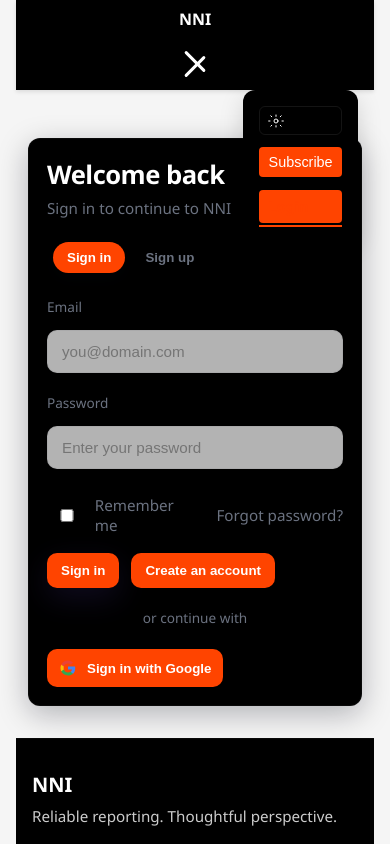
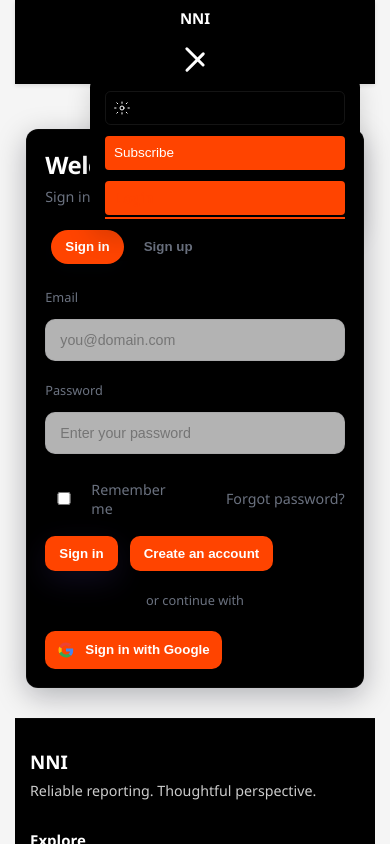
Before and after one commit to Knowledge-Benjamin/NNI, a React (Vite) app in the folder NNI_frontend/: page /login in a window 390 px wide. Both pictures are taken after a click on the button "Toggle navigation". Shown: the top 844 px of the page. Built offline with nearby package versions, Linux system fonts and the light colour scheme; no server answers.

Commit message:
Mobile UI upgrade

```diff
--- a/NNI_frontend/src/App.css
+++ b/NNI_frontend/src/App.css
@@ -117,6 +117,7 @@
   max-width: 80rem; /* 1280px */
   margin: 0 auto;
   padding: 0 1rem;
+  position: relative; /* allow absolute-positioned mobile nav to align to header content */
 }
 
 header nav {
@@ -130,6 +131,10 @@
   color: var(--header-text);
   font-size: 0.9rem;
   font-weight: 500;
+}
+
+header nav a {
+  padding: 0.5rem 0.25rem;
 }
 
 .subscribe-button {
@@ -262,9 +267,9 @@
   align-items: center;
 }
 .article-page-title {
-  font-size: 2.25rem;
-  line-height: 1.05;
-  margin: 0.5rem 0 1rem;
+  font-size: clamp(1.5rem, 3.4vw, 2.25rem);
+  line-height: 1.08;
+  margin: 0.6rem 0 1rem;
   font-weight: 800;
   color: var(--text);
 }
@@ -371,7 +376,7 @@
 }
 
 .article-title {
-  font-size: 1.5rem;
+  font-size: clamp(1.125rem, 2vw, 1.5rem);
   font-weight: 600;
   color: var(--text);
   margin: 0.5rem 0;
@@ -396,6 +401,164 @@
   gap: 1rem;
   margin-bottom: 1.5rem;
   align-items: start;
+}
+
+/* Mobile-first responsive overrides and UX improvements */
+/* Navigation: hamburger, mobile overlay nav */
+.hamburger {
+  display: none;
+  width: 2.25rem;
+  height: 2.25rem;
+  background: transparent;
+  border: none;
+  flex-direction: column;
+  justify-content: space-between;
+  padding: 0.25rem;
+  cursor: pointer;
+}
+.hamburger span {
+  display: block;
+  height: 0.125rem; /* 2px */
+  background: var(--header-text);
+  border-radius: 1rem;
+  transition: transform 180ms ease, opacity 180ms ease;
+}
+.hamburger.open span:nth-child(1) {
+  transform: translateY(0.55rem) rotate(45deg);
+}
+.hamburger.open span:nth-child(2) {
+  opacity: 0;
+}
+.hamburger.open span:nth-child(3) {
+  transform: translateY(-0.55rem) rotate(-45deg);
+}
+
+header nav {
+  display: flex;
+  gap: 1rem;
+  align-items: center;
+}
+
+/* Mobile behavior */
+@media (max-width: 900px) {
+  .header-left {
+    gap: 1rem;
+  }
+  .search-box {
+    width: 12rem; /* more compact on phones */
+  }
+  .header-content {
+    padding: 0 0.75rem;
+  }
+  .hamburger {
+    display: flex;
+  }
+  header nav {
+    position: absolute;
+    right: 0;
+    top: 100%;
+    background: var(--surface);
+    color: var(--text);
+    width: min(90%, 18rem);
+    max-width: 20rem;
+    transform: translateY(0.5rem) scale(0.98);
+    opacity: 0;
+    pointer-events: none;
+    border-radius: 0.5rem;
+    box-shadow: 0 8px 24px rgba(2, 6, 23, 0.12);
+    padding: 0.75rem;
+    flex-direction: column;
+    gap: 0.5rem;
+    transition: opacity 160ms ease, transform 160ms ease;
+    z-index: 1200;
+  }
+  header nav.mobile-open {
+    opacity: 1;
+    pointer-events: auto;
+    transform: translateY(0) scale(1);
+  }
+  header nav a,
+  header nav .subscribe-button,
+  header nav .login-button {
+    width: 100%;
+  }
+}
+
+/* Article / list responsiveness: stack columns on smaller screens */
+@media (max-width: 900px) {
+  .articles-container {
+    display: block;
+    padding: 0 0.75rem;
+  }
+  .article-grid {
+    grid-template-columns: 1fr;
+  }
+  .article-card {
+    grid-template-columns: 1fr;
+    gap: 0.75rem;
+  }
+  .article-image {
+    height: 10rem; /* 160px approx */
+    border-radius: 0.5rem;
+  }
+  .article-page {
+    margin: 0.75rem;
+    padding: 0.75rem;
+  }
+  .article-hero .article-media {
+    max-height: 18rem; /* lower height for phones */
+  }
+  .article-video-placeholder .play-overlay {
+    width: 3.25rem;
+    height: 3.25rem;
+    font-size: 1.125rem;
+  }
+}
+
+/* Tablets: slightly larger layout and spacing */
+@media (min-width: 901px) and (max-width: 1200px) {
+  .articles-container {
+    display: grid;
+    grid-template-columns: 2fr 1fr;
+    gap: 1rem;
+    padding: 0 1rem;
+  }
+  .article-hero .article-media {
+    max-height: 24rem;
+  }
+}
+
+/* Page loader (full-screen friendly, rem-based) */
+.page-loader {
+  position: fixed;
+  inset: 0;
+  display: flex;
+  align-items: center;
+  justify-content: center;
+  background: rgba(255, 255, 255, 0.6);
+  backdrop-filter: blur(4px);
+  z-index: 2000;
+}
+.page-loader .spinner {
+  width: 3rem;
+  height: 3rem;
+  border-radius: 9999px;
+  border: 0.4rem solid rgba(0, 0, 0, 0.08);
+  border-top-color: var(--accent);
+  animation: spin 900ms linear infinite;
+}
+@keyframes spin {
+  to {
+    transform: rotate(360deg);
+  }
+}
+
+/* Improve readability on large screens */
+@media (min-width: 1400px) {
+  .container {
+    max-width: 1200px;
+    margin: 0 auto;
+  }
 }
 
 .sidebar-article-image {
@@ -452,6 +615,17 @@
 .error {
   color: #ffb4a9;
   border: 1px solid rgba(255, 84, 0, 0.08);
+}
+
+/* Ensure interactive elements are comfortably tappable on mobile */
+button,
+a.subscribe-button,
+.login-button,
+header nav a,
+.nav-user {
+  min-height: 2.25rem;
+  min-width: 2.25rem;
+  padding: 0.5rem 0.75rem;
 }
 
 /* Theme toggle button */
@@ -907,7 +1081,7 @@
   max-width: 1200px;
 }
 .sidenav {
-  width: 220px;
+  width: 13.75rem; /* 220px in rem */
   background: var(--surface);
   border-radius: 12px;
   padding: 0.75rem;
@@ -917,7 +1091,7 @@
   transition: width 180ms ease;
 }
 .sidenav.collapsed {
-  width: 72px;
+  width: 4.5rem; /* 72px in rem */
 }
 .sidenav-inner {
   display: flex;
--- a/NNI_frontend/src/components/NavBar.jsx
+++ b/NNI_frontend/src/components/NavBar.jsx
@@ -77,7 +77,11 @@
           <span />
         </button>
 
-        <nav className={mobileOpen ? "mobile-open" : ""}>
+        <nav
+          role="navigation"
+          aria-label="Main navigation"
+          className={mobileOpen ? "mobile-open" : ""}
+        >
           <button
             onClick={toggleTheme}
             className="theme-toggle"
--- a/NNI_frontend/src/index.css
+++ b/NNI_frontend/src/index.css
@@ -24,6 +24,28 @@
   width: 100%;
   -webkit-font-smoothing: antialiased;
   -moz-osx-font-smoothing: grayscale;
+}
+
+/* Base font sizing with rem-friendly scale. Keep 1rem = 16px at default.
+   Use a small responsive shrink on very narrow screens and slightly larger
+   on tablets/desktops. This makes all rem-based spacing scale proportionally.
+*/
+html {
+  font-size: 16px; /* default */
+}
+
+@media (max-width: 400px) {
+  /* iPhone SE and very small phones: slightly reduce base size */
+  html {
+    font-size: 15px;
+  }
+}
+
+@media (min-width: 1024px) {
+  /* iPad landscape / Macs: slightly larger base for readability */
+  html {
+    font-size: 17px;
+  }
 }
 
 /* Keep utility classes but avoid clobbering theme-level container/button rules
```
